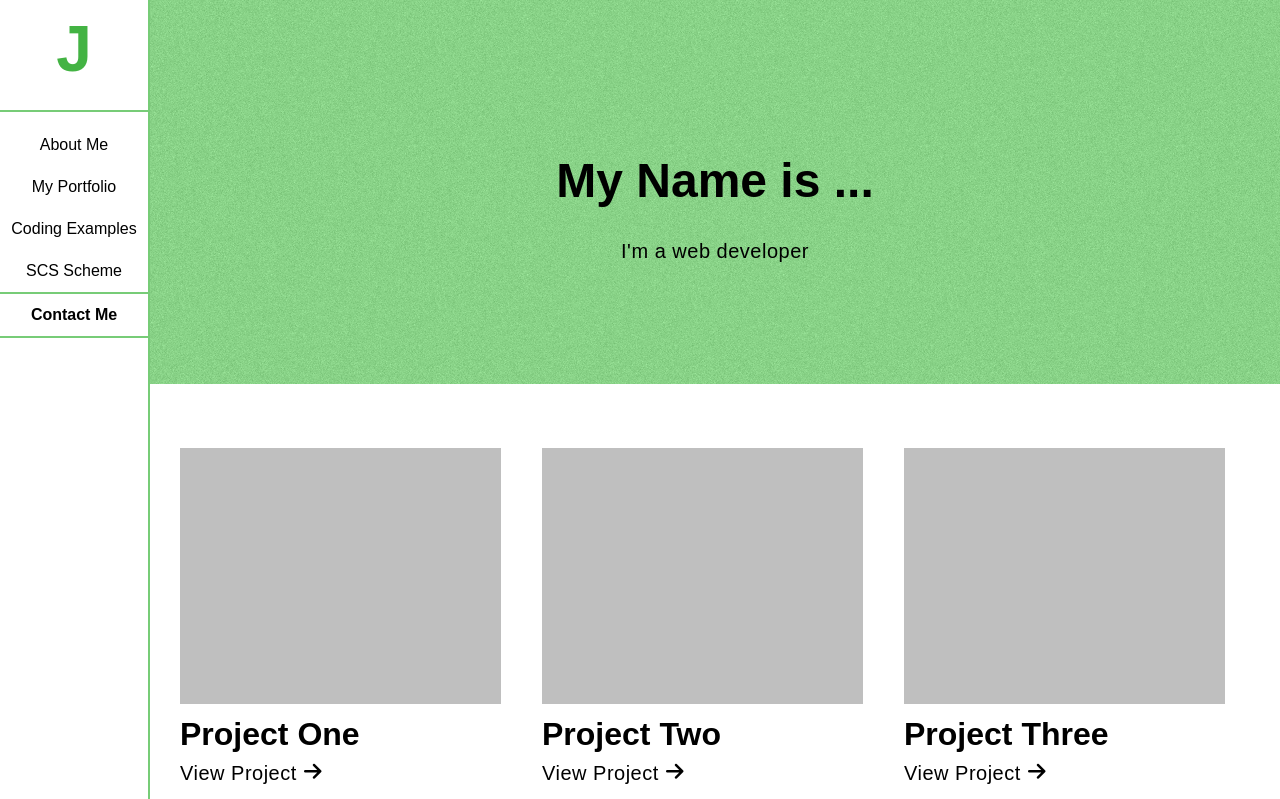
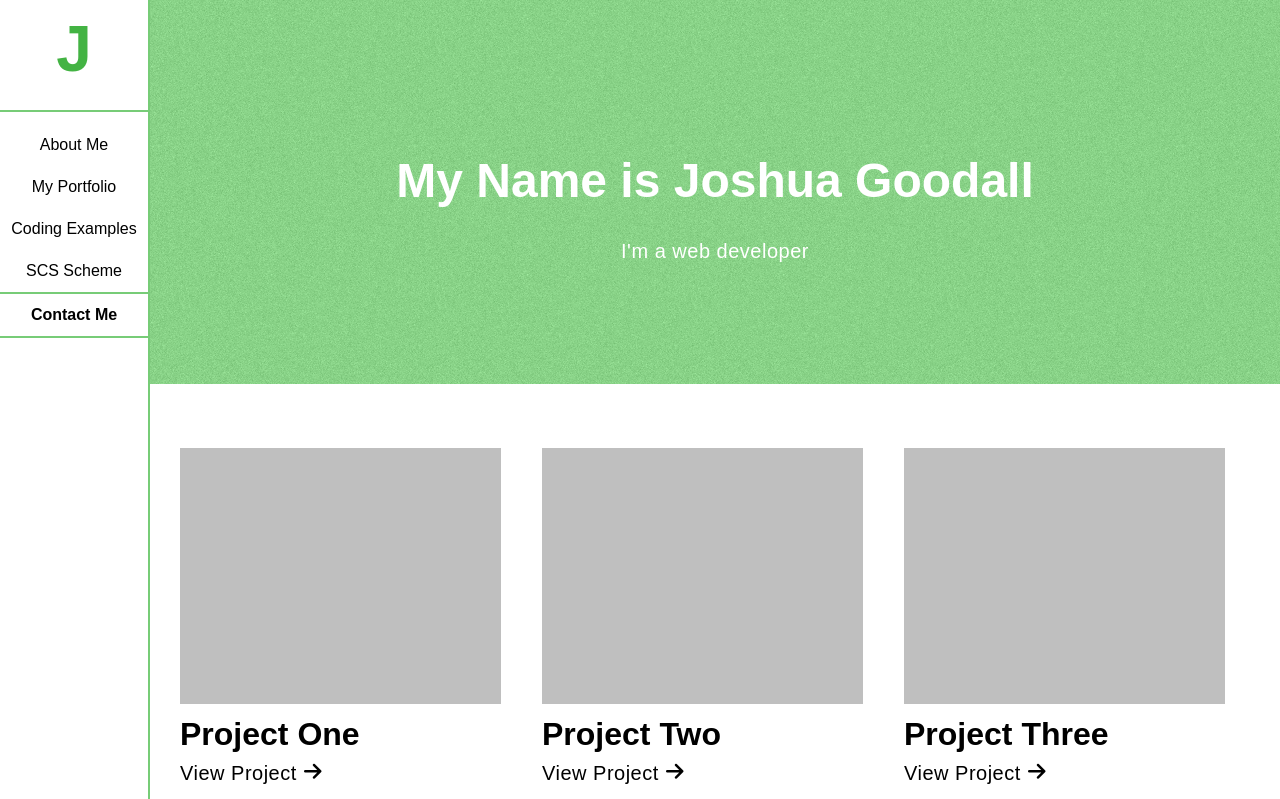
Before and after one commit to 7761279b-c739-4152-a1e2-9850adba1b8c/portfolio, a PHP site: page / in a window 1280 px wide. Shown: the top 799 px of the page. Run offline with PHP 8.4, Linux system fonts and the light colour scheme.

Commit message:
small changes to header

```diff
--- a/website/css/styles.css
+++ b/website/css/styles.css
@@ -195,13 +195,22 @@ header {
 
 /* line 11, ../../portfolio/website/scss/_header.scss */
 header h1 {
-  font-size: 3rem;
+  font-size: 2.5rem;
   vertical-align: middle;
+  color: #fff;
 }
 
-/* line 15, ../../portfolio/website/scss/_header.scss */
+@media (min-width: 992px) {
+  /* line 11, ../../portfolio/website/scss/_header.scss */
+  header h1 {
+    font-size: 3rem;
+  }
+}
+
+/* line 19, ../../portfolio/website/scss/_header.scss */
 header p {
   font-size: 1.25rem;
+  color: #fff;
 }
 
 /* line 1, ../../portfolio/website/scss/_projects.scss */
--- a/website/index.html
+++ b/website/index.html
@@ -28,7 +28,7 @@
             <header>
                 <!-- header image and name -->
                  <div class="header-overlay">
-                    <h1>My Name is ...</h1>
+                    <h1>My Name is Joshua Goodall</h1>
                     <p>I'm a web developer</p>
                 </div>
 
--- a/website/scss/_header.scss
+++ b/website/scss/_header.scss
@@ -9,10 +9,15 @@ header {
     justify-content: center;
 
     h1 {
-        font-size: rems(48px);
+        font-size: rems(40px);
         vertical-align: middle;
+        color: #fff;
+        @include mq(large) {
+            font-size: rems(48px);
+        }
     }
     p {
         font-size: rems(20px);
+        color: #fff;
     }
 }
```
Also changed, not shown: 1 other file.
